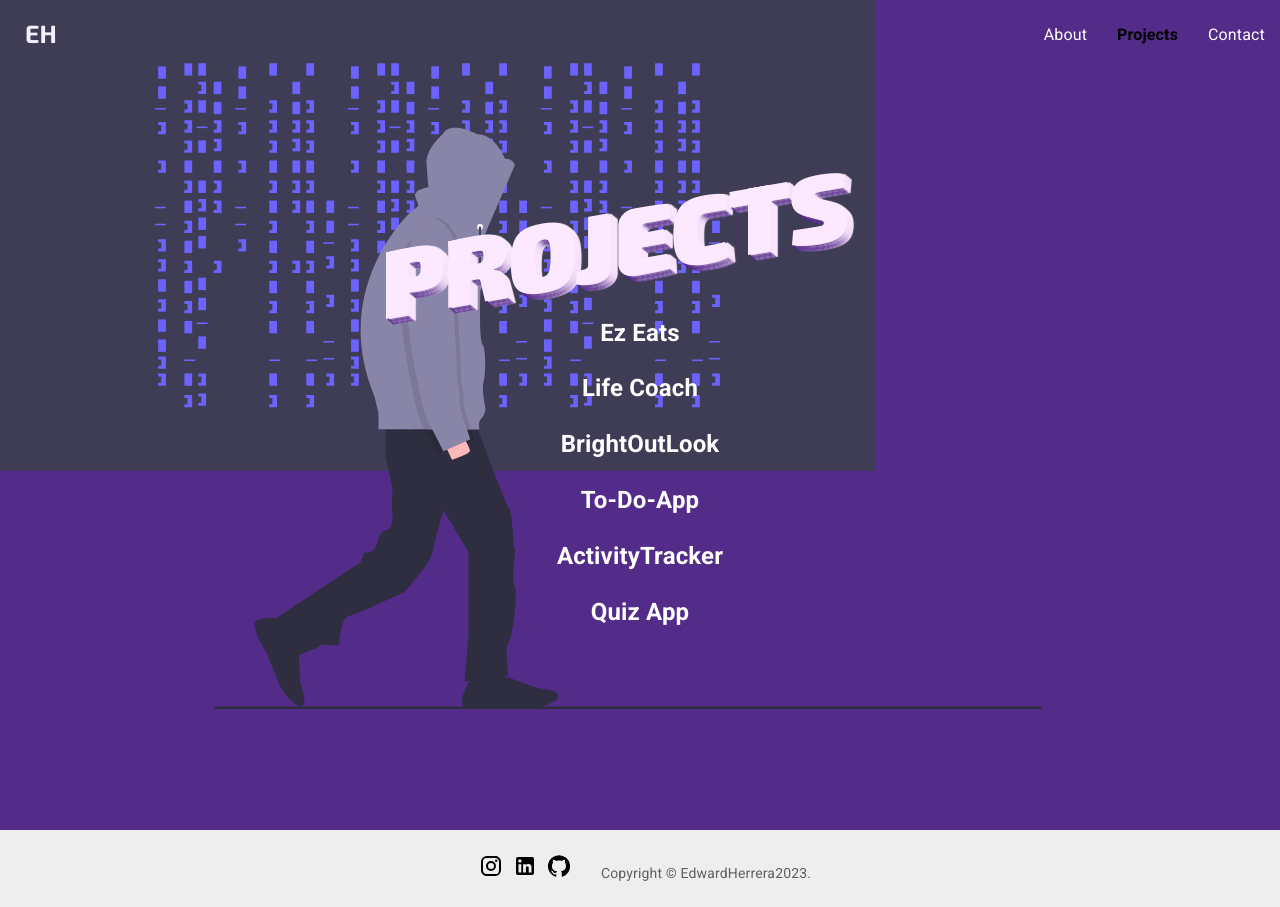
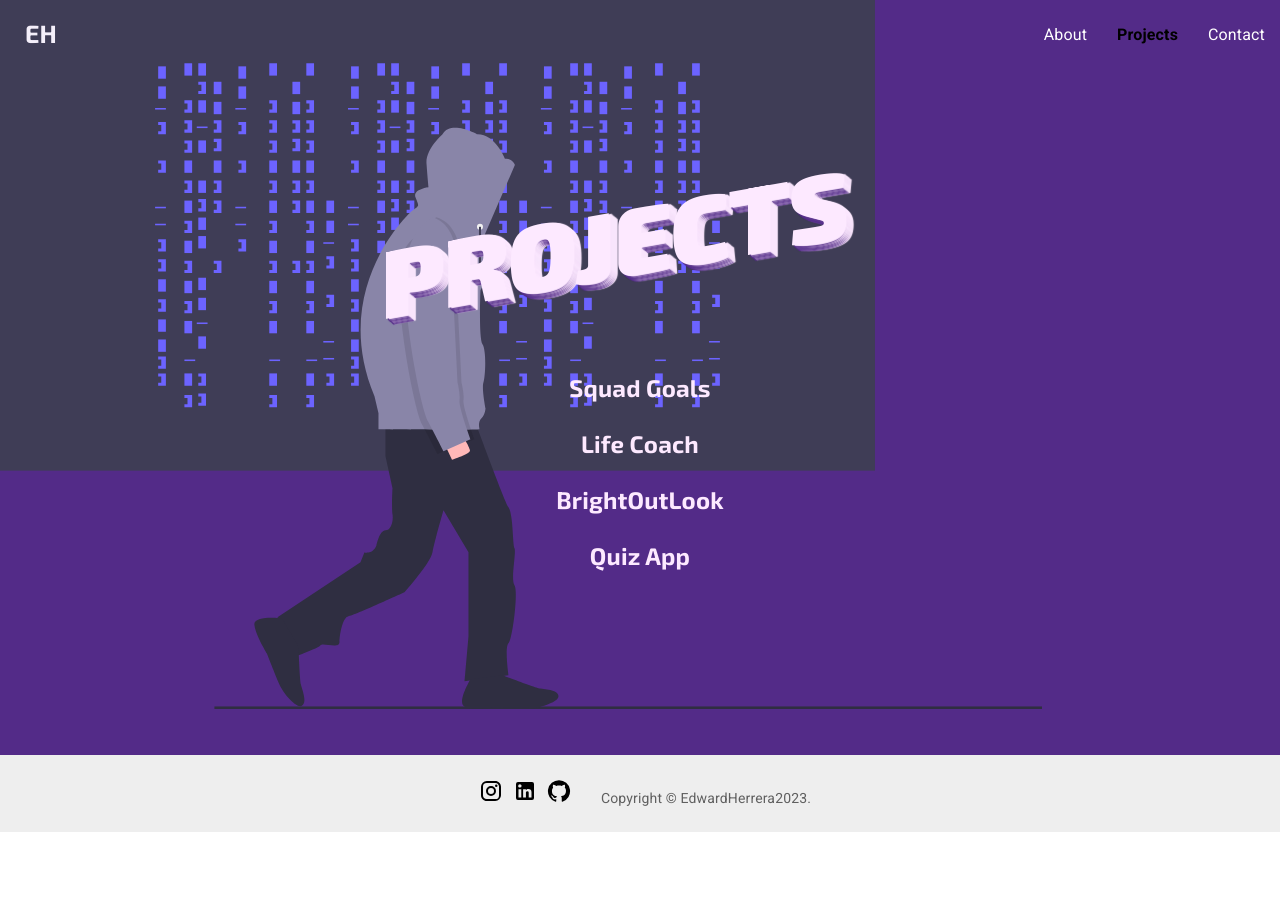
Before and after one commit to Edlenh/EHerreraPort, a React (Create React App) app: page /projects in a window 1280 px wide. After the commit the page ends 832 px from the top, so only its background shows below. Built offline with nearby package versions, Linux system fonts and the light colour scheme.

Commit message:
edit project page

```diff
--- a/src/components/Footer/Footer.component.jsx
+++ b/src/components/Footer/Footer.component.jsx
@@ -36,7 +36,7 @@ export default function Footer() {
         display: 'flex',
         flexDirection: 'column',
         minHeight: '100vh',
-        marginTop: '-500px'
+        marginTop: '-575px'
       }}
     >
       <CssBaseline />
--- a/src/routes/Contact/contact.component.jsx
+++ b/src/routes/Contact/contact.component.jsx
@@ -36,7 +36,9 @@ const Contact = () => {
          <img src={Resume} alt="Resume Logo"/>
              </span></a></h1>
      </div>
+     <div className='ps-wrapper'>
      <h3 className='ps'> I Look Forward To Hearing From You! </h3>
+     </div>
      </div>
 
   );
--- a/src/routes/Projects/projects.js
+++ b/src/routes/Projects/projects.js
@@ -2,8 +2,8 @@
 const projects =[
     {
         "id": 1,
-        "title": "Ez Eats",
-        "link": "https://github.com/Edlenh/EasyEat"
+        "title": "Squad Goals",
+        "link": "https://squadgoals.herokuapp.com"
       },
       {
         "id": 2,
@@ -17,16 +17,6 @@ const projects =[
       },
       {
         "id": 4,
-        "title": "To-Do-App",
-        "link":"https://github.com/Edlenh/BestToDoAppEver"
-      },
-      {
-        "id": 5,
-        "title": "ActivityTracker",
-        "link": "http://braggingrights.herokuapp.com/"
-      },
-      {
-        "id": 6,
         "title": "Quiz App",
         "link": "https://github.com/Edlenh/EdsImpossibleQuiz"
       },
--- a/src/routes/Projects/projects.style.css
+++ b/src/routes/Projects/projects.style.css
@@ -46,3 +46,8 @@
     margin: 0 7.5px 15px;
 
 }
+
+.project-item{
+    color:#fde9ff;
+    font-family: "Exo 2", sans-serif;
+}
```
Also changed, not shown: src/routes/Contact/contact.style.css (line endings or trailing spaces).
